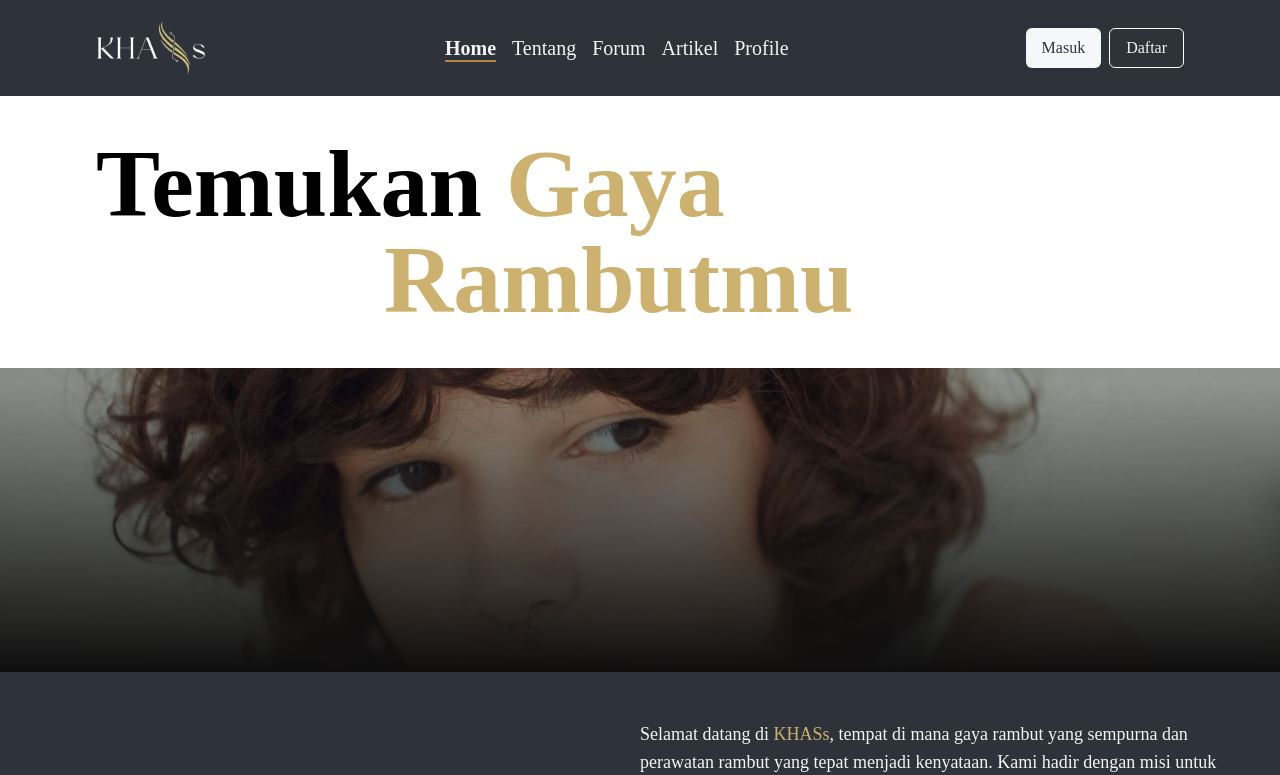
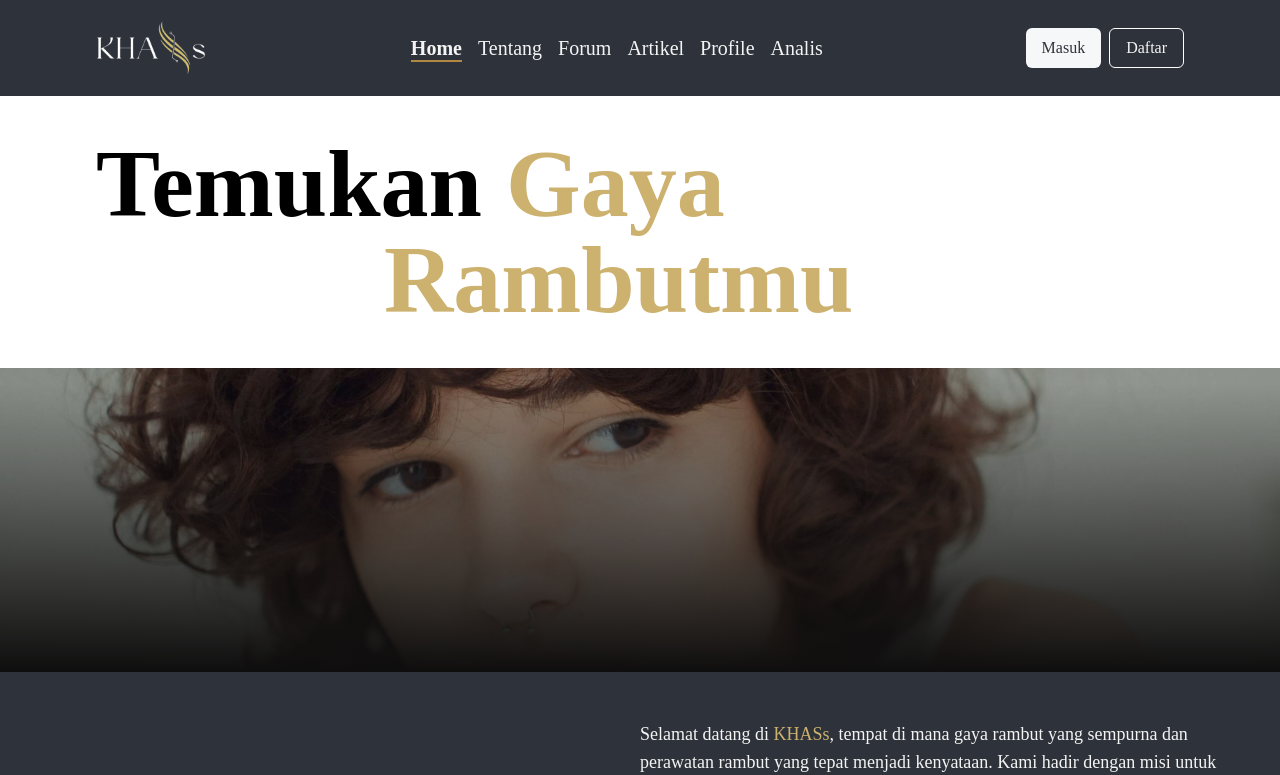
Before and after one commit to ghifarikbar/temp, a React (Vite) app: page / in a window 1280 px wide. Shown: the top 775 px of the page. Built offline with nearby package versions, Linux system fonts and the light colour scheme; a web font is replaced by a local one.

Commit message:
Update Navbar.tsx

```diff
--- a/src/components/Navbar.tsx
+++ b/src/components/Navbar.tsx
@@ -15,6 +15,7 @@ export default function Navbar() {
     { name: "Forum", link: "/forum" },
     { name: "Artikel", link: "/artikel" },
     { name: "Profile", link: "/profile" },
+    { name: "Analis", link: "/face-scanner" },
   ];
   return (
     <motion.nav
```
